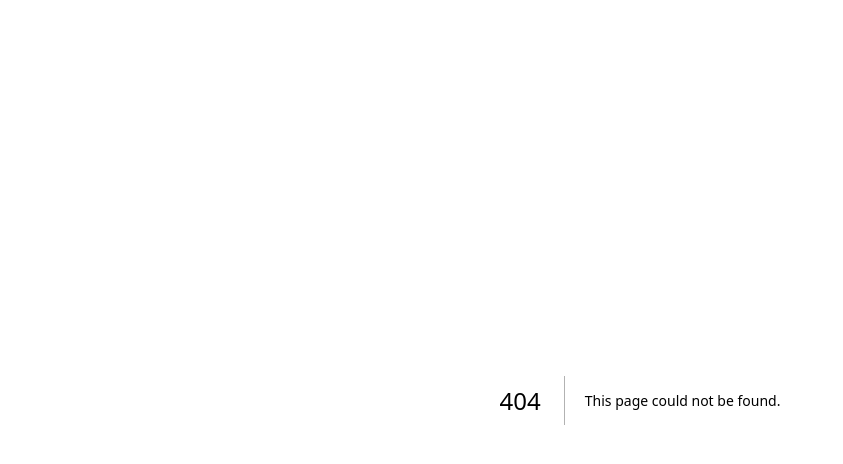
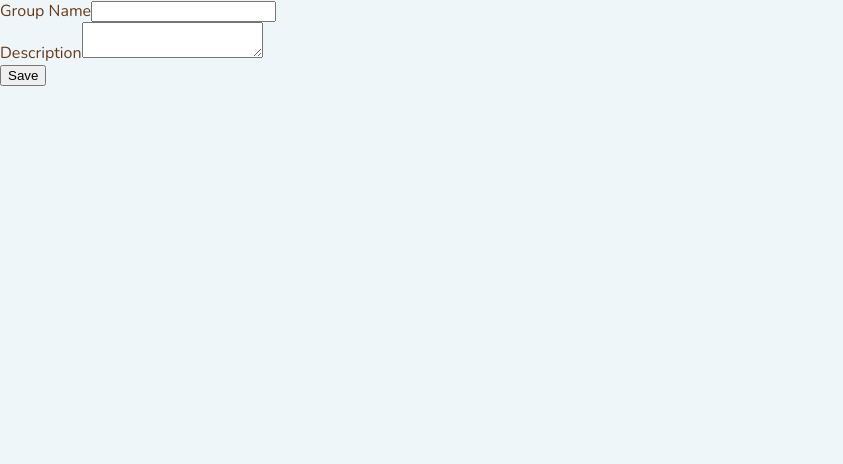
Before and after one commit to soup-swap/app, a Next.js app: page /groups/new in a window 1280 px wide. Before the commit this address had no page. Shown: the top 464 px of the page, without its empty margins (0-843 px from the left). Built offline with nearby package versions, Linux system fonts and the light colour scheme.

Commit message:
create group page

```diff
--- /dev/null
+++ b/src/pages/groups/new.tsx
@@ -0,0 +1,27 @@
+import { useForm } from "react-hook-form";
+
+interface GroupFormData {
+  name: string;
+  description: string;
+}
+
+export default function CreateGroupPage() {
+  const { register, handleSubmit } = useForm<GroupFormData>();
+  const onSubmit = (values: GroupFormData) => {
+    console.log("group values", values);
+  };
+
+  return (
+    <form onSubmit={handleSubmit(onSubmit)}>
+      <div>
+        <label htmlFor="name">Group Name</label>
+        <input type="text" {...register("name")} />
+      </div>
+      <div>
+        <label htmlFor="description">Description</label>
+        <textarea {...register("description")} />
+      </div>
+      <button type="submit">Save</button>
+    </form>
+  );
+}
```
